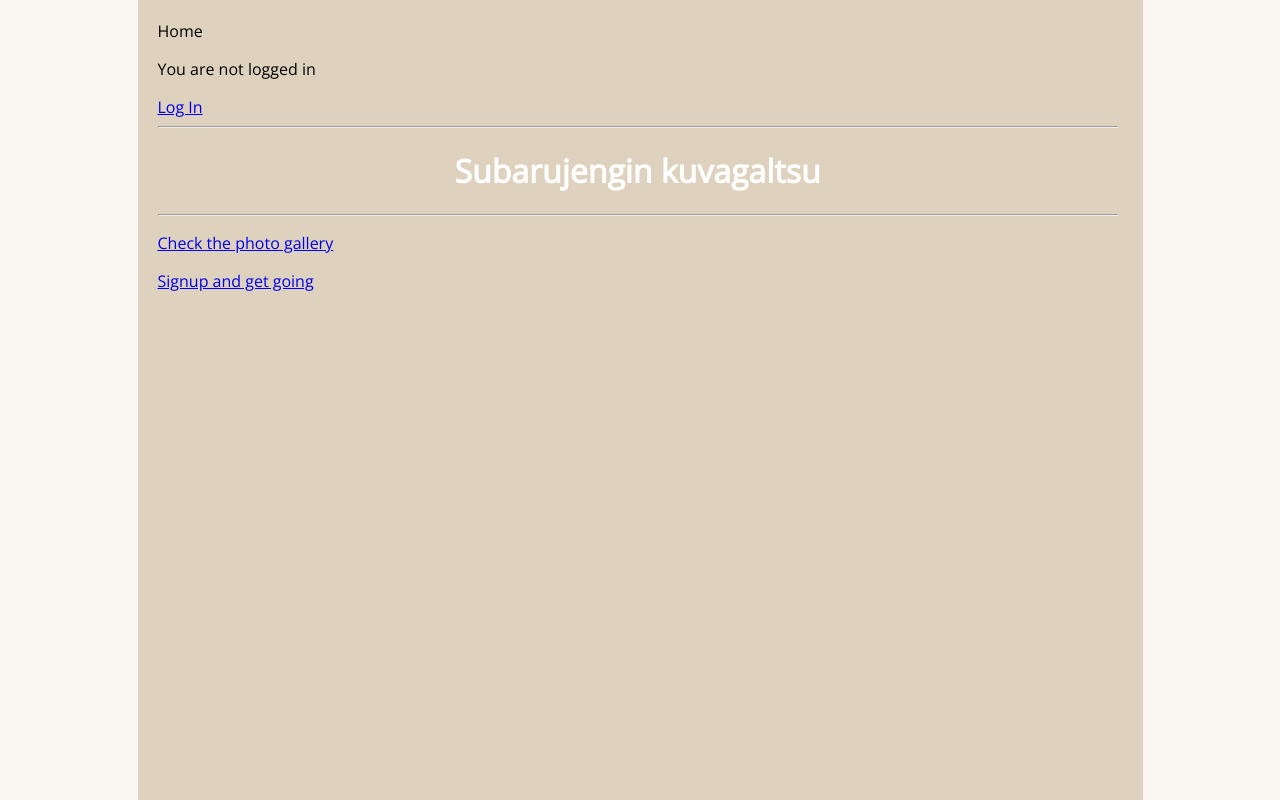
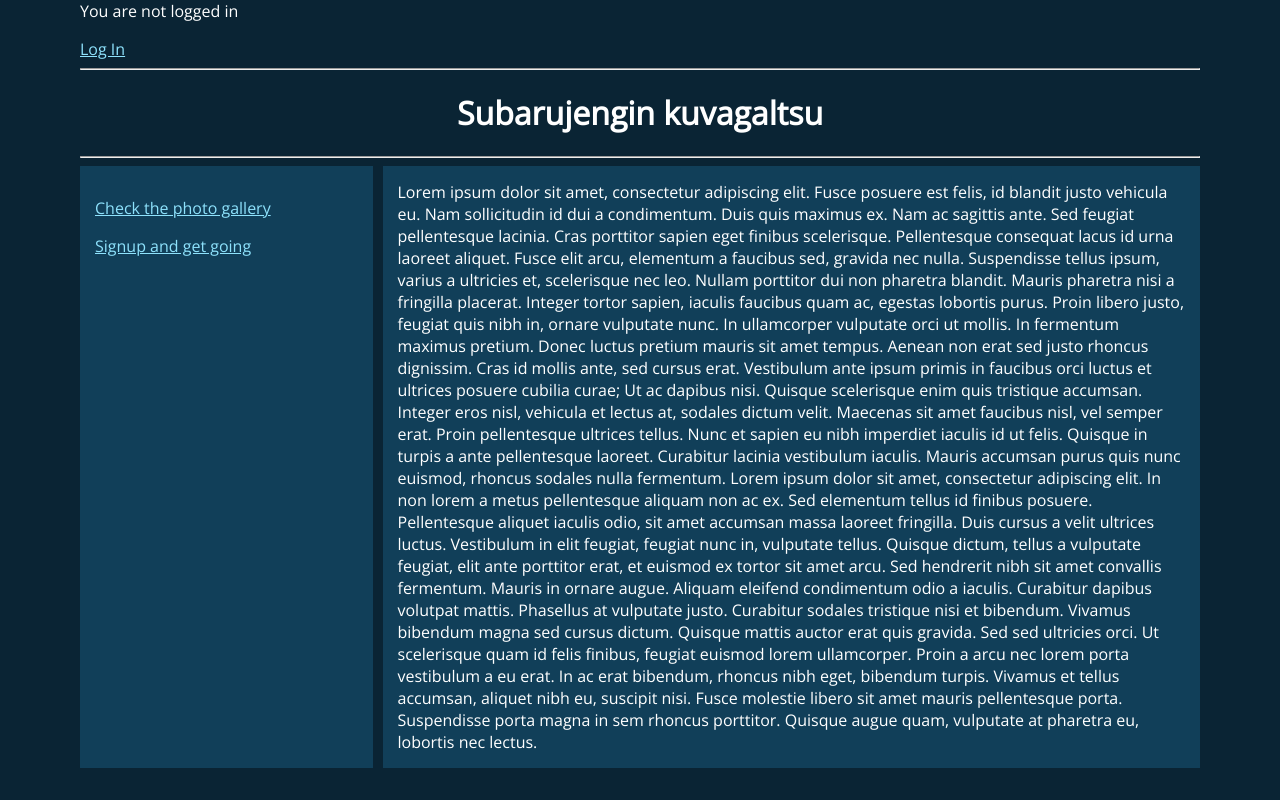
Before and after one commit to elisarissanen/django_photogallery, a Django app: template mysite/pages/templates/pages/index.html in a window 1280 px wide. Run offline with Django 3.2, Linux system fonts and the light colour scheme; the template is opened without the code that fills it, so the values that code supplies are empty.

Commit message:
style.css ja /pages/static/pages/index.html muutoksia

```diff
--- a/mysite/pages/static/pages/style.css
+++ b/mysite/pages/static/pages/style.css
@@ -1,20 +1,55 @@
+.layout {
+  width: 100%;
+  display: flex;
+  flex-direction: row;
+  gap: 10px;
+}
+
+.leiska1{
+  flex: 1;
+  background-color: #113F59;
+  padding: 15px;
+}
+
+.leiska2{
+  flex: 3;
+  background-color: #113F59;
+  padding: 15px;
+}
+
 html {
-    background-color: #faf6f2;
+    background-color: #0A2434;
 }
 
 body {
-    width: 60em;
-    margin: 0 auto;
-    background-color: #DED1BD;
-    padding: 20px 25px 25px 20px;
-  }
+  margin: 0 auto;
+  width: 70em;
+  color: white;
+  font-family: "Open Sans";
+}
 
-  html {
-    font-family: "Open Sans", sans-serif;
-  }
+h1{
+  text-align: center;
+}
+h2,h3,h4,h5,h6 {font-family: "Oswald"}
 
 
-  h1 {
-    color: white;
-    text-align: center;
-  }
+/* unvisited link */
+a:link {
+  color: rgb(142, 226, 252);
+}
+
+/* visited link */
+a:visited {
+  color: rgb(69, 159, 182);
+}
+
+/* mouse over link */
+a:hover {
+  color: rgb(57, 201, 165);
+}
+
+/* selected link */
+a:active {
+  color: blue;
+}
--- a/mysite/pages/templates/pages/index.html
+++ b/mysite/pages/templates/pages/index.html
@@ -8,12 +8,12 @@
     <meta charset="UTF-8">
     <meta http-equiv="X-UA-Compatible" content="IE=edge">
     <meta name="viewport" content="width=device-width, initial-scale=1.0">
-    <link href="https://fonts.googleapis.com/css?family=Open+Sans" rel="stylesheet" />
+    <link rel="stylesheet" href="https://fonts.googleapis.com/css?family=Oswald">
+    <link rel="stylesheet" href="https://fonts.googleapis.com/css?family=Open Sans">
     <title>Photo gallery | Login</title>
 </head>
 <body>
 
-{% block title %}Home{% endblock %}
 <p></p>
 {% block content %}
 {% if user.is_authenticated %}
@@ -27,7 +27,19 @@
 <hr>
     <h1>Subarujengin kuvagaltsu</h1>
 <hr>
+
+<section class="layout">
+<div class="leiska1">
     <p><a href="/g/">Check the photo gallery</a></p>
     <p><a href="/accounts/signup/">Signup and get going</a></p>
+</div>
+<div class="leiska2">Lorem ipsum dolor sit amet, consectetur adipiscing elit. Fusce posuere est felis, id blandit justo vehicula eu. Nam sollicitudin id dui a condimentum. Duis quis maximus ex. Nam ac sagittis ante. Sed feugiat pellentesque lacinia. Cras porttitor sapien eget finibus scelerisque. Pellentesque consequat lacus id urna laoreet aliquet. Fusce elit arcu, elementum a faucibus sed, gravida nec nulla. Suspendisse tellus ipsum, varius a ultricies et, scelerisque nec leo. Nullam porttitor dui non pharetra blandit. Mauris pharetra nisi a fringilla placerat.
+  Integer tortor sapien, iaculis faucibus quam ac, egestas lobortis purus. Proin libero justo, feugiat quis nibh in, ornare vulputate nunc. In ullamcorper vulputate orci ut mollis. In fermentum maximus pretium. Donec luctus pretium mauris sit amet tempus. Aenean non erat sed justo rhoncus dignissim. Cras id mollis ante, sed cursus erat. Vestibulum ante ipsum primis in faucibus orci luctus et ultrices posuere cubilia curae; Ut ac dapibus nisi. Quisque scelerisque enim quis tristique accumsan. Integer eros nisl, vehicula et lectus at, sodales dictum velit. Maecenas sit amet faucibus nisl, vel semper erat.
+  Proin pellentesque ultrices tellus. Nunc et sapien eu nibh imperdiet iaculis id ut felis. Quisque in turpis a ante pellentesque laoreet. Curabitur lacinia vestibulum iaculis. Mauris accumsan purus quis nunc euismod, rhoncus sodales nulla fermentum. Lorem ipsum dolor sit amet, consectetur adipiscing elit. In non lorem a metus pellentesque aliquam non ac ex. Sed elementum tellus id finibus posuere. Pellentesque aliquet iaculis odio, sit amet accumsan massa laoreet fringilla.
+  Duis cursus a velit ultrices luctus. Vestibulum in elit feugiat, feugiat nunc in, vulputate tellus. Quisque dictum, tellus a vulputate feugiat, elit ante porttitor erat, et euismod ex tortor sit amet arcu. Sed hendrerit nibh sit amet convallis fermentum. Mauris in ornare augue. Aliquam eleifend condimentum odio a iaculis. Curabitur dapibus volutpat mattis.
+  Phasellus at vulputate justo. Curabitur sodales tristique nisi et bibendum. Vivamus bibendum magna sed cursus dictum. Quisque mattis auctor erat quis gravida. Sed sed ultricies orci. Ut scelerisque quam id felis finibus, feugiat euismod lorem ullamcorper. Proin a arcu nec lorem porta vestibulum a eu erat. In ac erat bibendum, rhoncus nibh eget, bibendum turpis. Vivamus et tellus accumsan, aliquet nibh eu, suscipit nisi. Fusce molestie libero sit amet mauris pellentesque porta. Suspendisse porta magna in sem rhoncus porttitor. Quisque augue quam, vulputate at pharetra eu, lobortis nec lectus.
+</div>
+
+</section>
 </body>
 </html>
```
Also changed, not shown: mysite/galleria/templates/galleria/index.html (+6 -2 lines).
